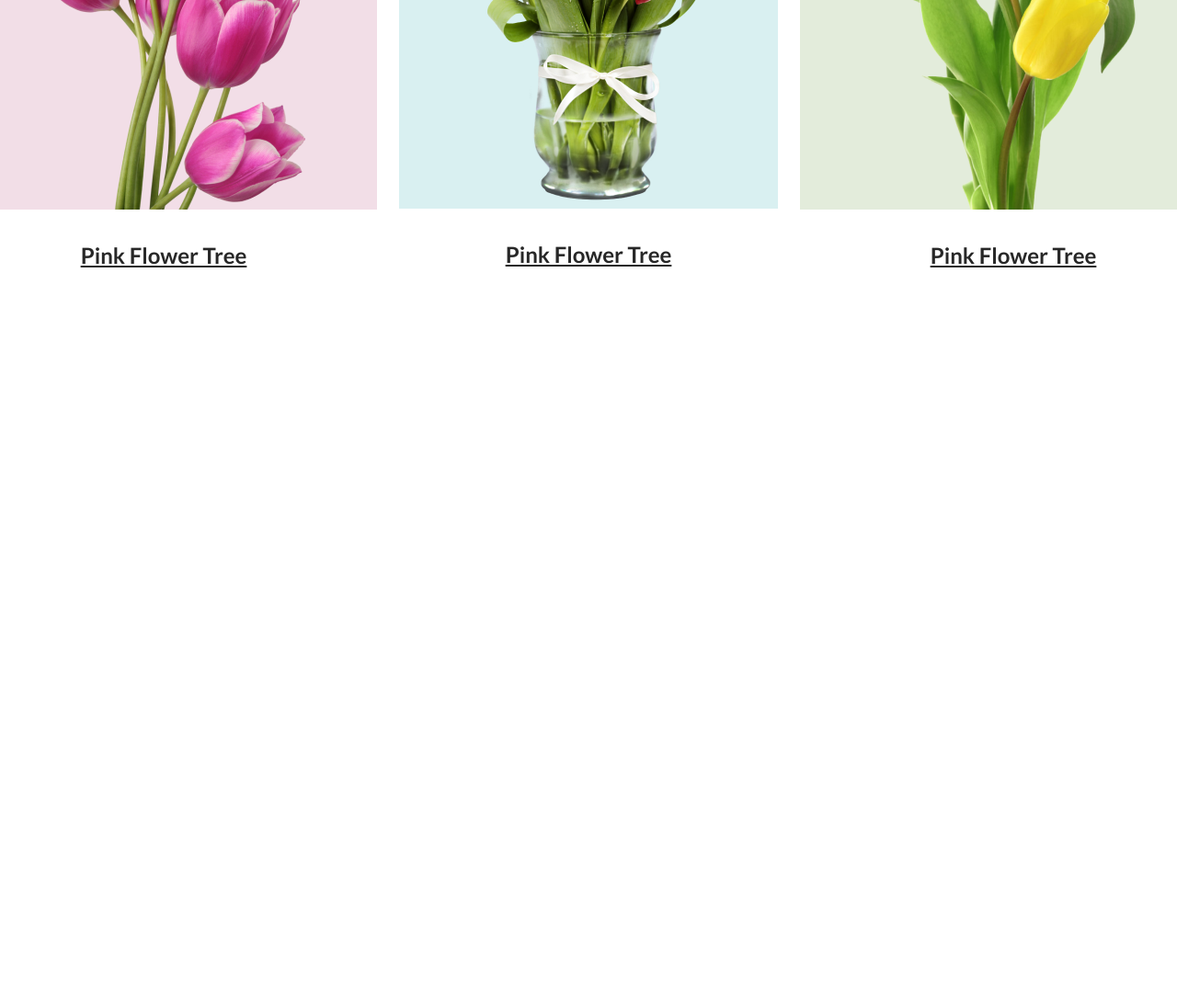
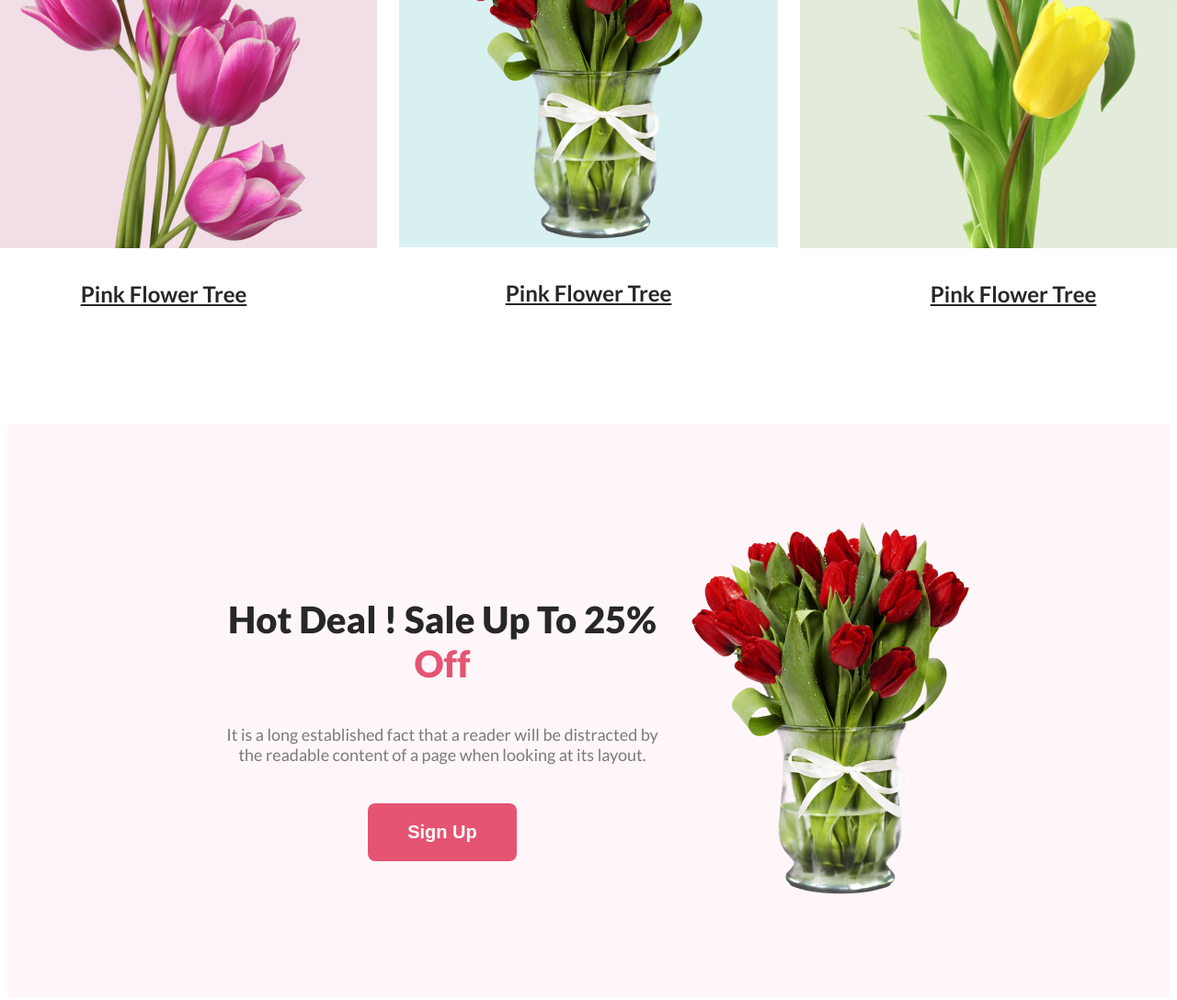
Before and after one commit to Thoryan009/flowershop, a plain HTML site: page index.html in a window 1280 px wide. Shown: the part 1510-2598 px from the top of the page at 92% size. Before the commit the page ends 1810 px from the top, so only its background shows below. Drawn offline with Linux system fonts and the light colour scheme; files whose address does not match are found by name.

Commit message:
hot deal done

```diff
--- a/index.html
+++ b/index.html
@@ -46,6 +46,19 @@
                 </div>
             </div>
         </section>
+
+
+        <!-- hot deal section -->
+        <section>
+            <div class="hot-deal">
+                <div class="content">
+                    <h3 class="section-title">Hot Deal ! Sale Up To 25% <span class="Off">Off</span></h3>
+                    <p class="section-description">It is a long established fact that a reader will be distracted by the readable content of a page when looking at its layout.</p>
+                    <button class="btn-primary">Sign Up</button>
+                </div>
+                <div><img src="./Flower Asset/pngwing 8.png" alt=""></div>
+            </div>
+        </section>
     </main>
 
 
--- a/style.css
+++ b/style.css
@@ -71,7 +71,7 @@ header {
     text-align: center;
     font-size: 18px;
     font-weight: 400;
-    margin-top: 24px;
+    padding: 24px;
 }
 
 .box-container {
@@ -108,3 +108,20 @@ header {
     padding: 67px 75px 0 75px;
     border-radius: 250px 250px 0 0;
 }
+
+/* featured */
+.hot-deal{
+    display: flex;
+    justify-content: center;
+    align-items: center;
+    background-color: #E554730D;
+    margin-top: 128px;
+    padding: 100px;
+}
+.content{
+    width: 50%;
+    text-align: center;
+}
+.Off{
+    color: #E55473;
+}
```
